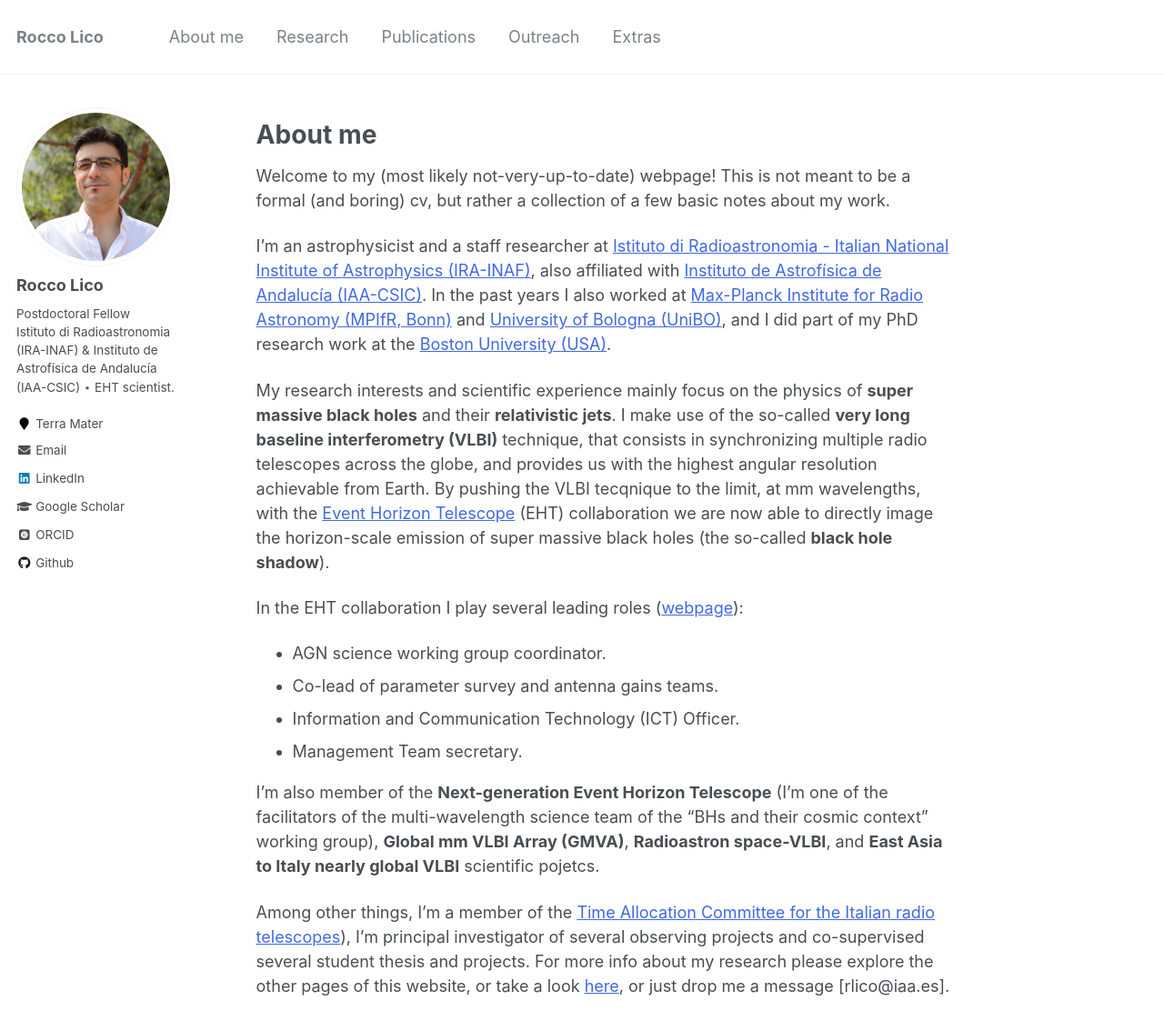
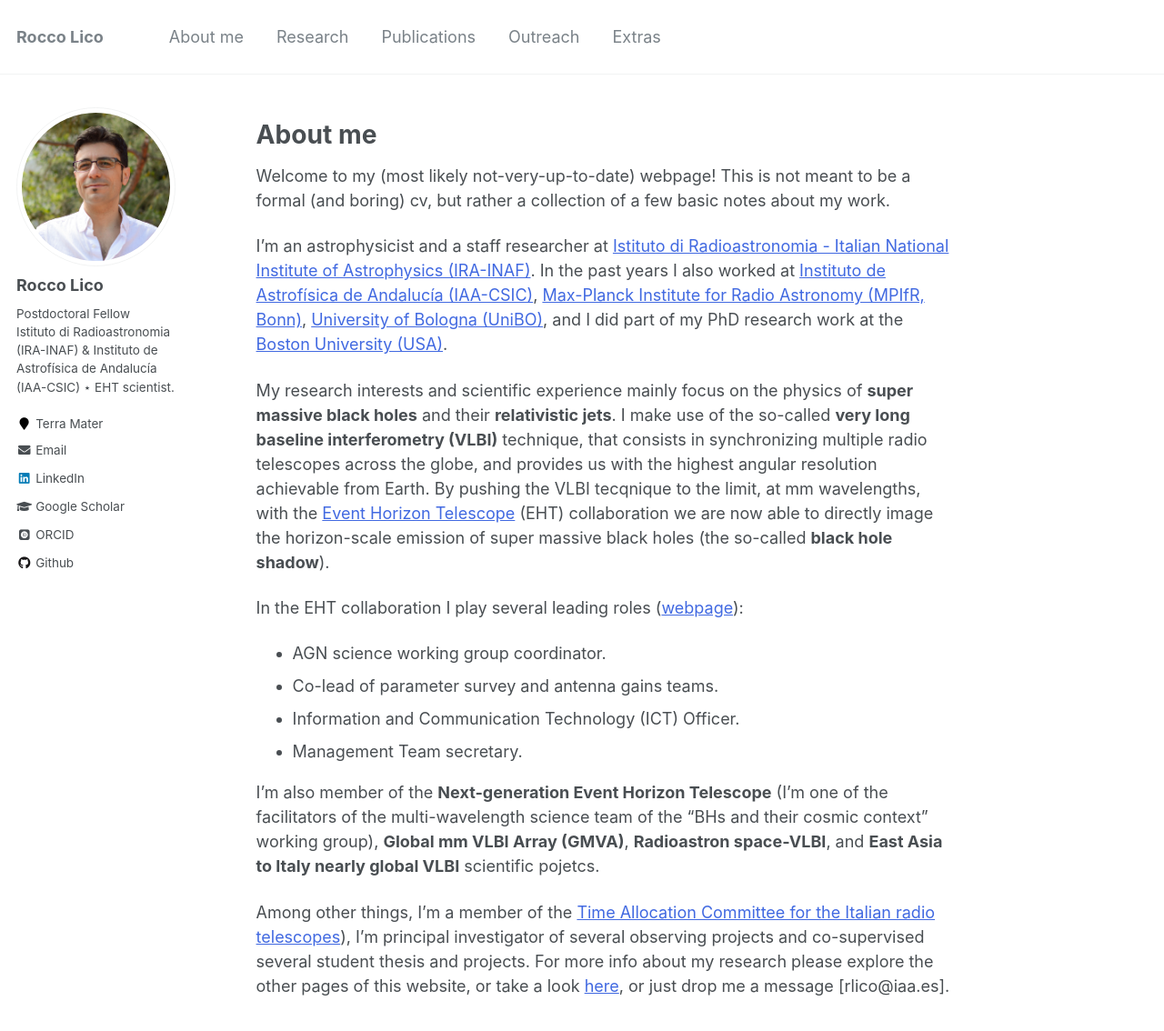
Before and after one commit to roccolico/roccolico.github.io, a Jekyll site: the page built from _pages/about.md, in a window 1280 px wide and 1310 px high. Shown: the top 1134 px of the window at 91% size. Built offline with Jekyll 4.4.1, drawn with Linux system fonts in a browser that asks for light colours; some web fonts are replaced.

Commit message:
Update about.md

```diff
--- a/_pages/about.md
+++ b/_pages/about.md
@@ -20,8 +20,7 @@
 
 Welcome to my (most likely not-very-up-to-date) webpage! This is not meant to be a formal (and boring) cv, but rather a collection of a few basic notes about my work.
 
-I'm an astrophysicist and a staff researcher at [Istituto di Radioastronomia - Italian National Institute of Astrophysics (IRA-INAF)](http://info.ira.inaf.it/en/){:target="\_blank"}, also affiliated with
-[Instituto de Astrofísica de Andalucía (IAA-CSIC)](http://www.iaa.csic.es){:target="\_blank"}. In the past years I also worked at [Max-Planck Institute for Radio Astronomy (MPIfR, Bonn)](https://www.mpifr-bonn.mpg.de/2169/en){:target="\_blank"} and [University of Bologna (UniBO)](https://www.unibo.it/it}{:target="\_blank"), and I did part of my PhD research work at the [Boston University (USA)](https://www.bu.edu/){:target="\_blank"}.
+I'm an astrophysicist and a staff researcher at [Istituto di Radioastronomia - Italian National Institute of Astrophysics (IRA-INAF)](http://info.ira.inaf.it/en/){:target="\_blank"}. In the past years I also worked at [Instituto de Astrofísica de Andalucía (IAA-CSIC)](http://www.iaa.csic.es){:target="\_blank"}, [Max-Planck Institute for Radio Astronomy (MPIfR, Bonn)](https://www.mpifr-bonn.mpg.de/2169/en){:target="\_blank"}, [University of Bologna (UniBO)](https://www.unibo.it/it}{:target="\_blank"), and I did part of my PhD research work at the [Boston University (USA)](https://www.bu.edu/){:target="\_blank"}.
 
 My research interests and scientific experience mainly focus on the physics of **super massive black holes** and their **relativistic jets**. I make use of the so-called **very long baseline interferometry (VLBI)** technique, that consists in synchronizing multiple radio telescopes across the globe, and provides us with the highest angular resolution achievable from Earth. By pushing the VLBI tecqnique to the limit, at mm wavelengths, with the [Event Horizon Telescope](https://eventhorizontelescope.org/){:target="\_blank"} (EHT) collaboration we are now able to directly image the horizon-scale emission of super massive black holes (the so-called **black hole shadow**).
 
```
